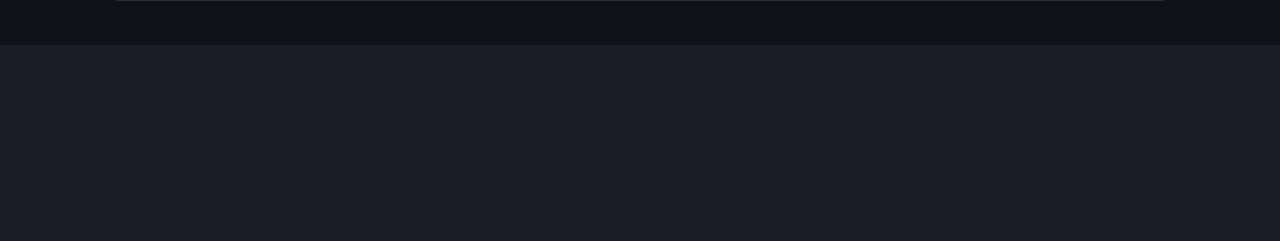
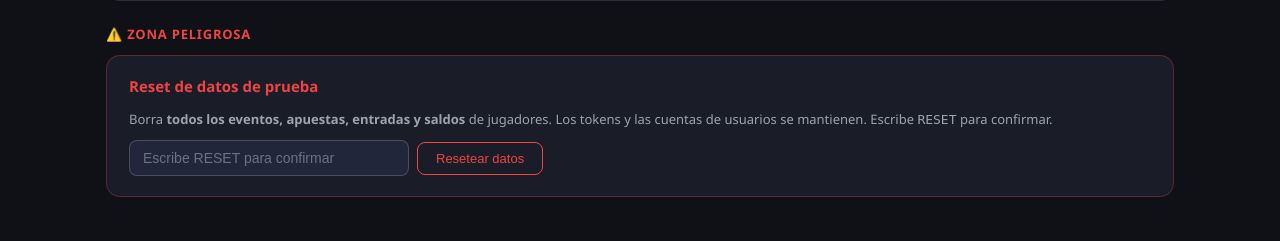
Before and after one commit to ElN3gro/betsport, a Flask app: page /admin in a window 1280 px wide. Shown: the part 1095-1336 px from the top of the page. Before the commit the page ends 1140 px from the top, so only its background shows below. Run offline with Flask 3, Linux system fonts and the light colour scheme; the visitor is signed in with stand-in values (Sample User, id 1); data comes from the database, SQL or seed files in the repository; data that the repository does not hold is empty.

Commit message:
fix: pixulazo1

```diff
--- a/app.py
+++ b/app.py
@@ -825,6 +825,32 @@ def update_entry_fee(eid):
     flash(f"Cuota de entrada actualizada a ${fee:,.0f}.","success")
     return redirect(url_for("admin_panel"))
 
+
+# ── ADMIN: RESET COMPLETO DE DATOS (mantiene admin y tokens) ─────────────────
+
+@app.route("/admin/reset_data", methods=["POST"])
+@login_required
+@admin_required
+def reset_data():
+    """Borra todos los eventos, apuestas, entradas y saldos de jugadores.
+    Útil para limpiar datos de prueba. Los tokens y el admin se mantienen."""
+    confirm = request.form.get("confirm", "")
+    if confirm != "RESET":
+        flash("Debes escribir RESET para confirmar.", "error")
+        return redirect(url_for("admin_panel"))
+    with get_db() as db:
+        db.execute("DELETE FROM events")
+        db.execute("DELETE FROM event_odds")
+        db.execute("DELETE FROM entries")
+        db.execute("DELETE FROM bets")
+        db.execute("DELETE FROM bet_requests")
+        db.execute("DELETE FROM cash_requests")
+        db.execute("DELETE FROM house_log")
+        db.execute("DELETE FROM field_players")
+        db.execute("UPDATE users SET balance=0.0 WHERE role='player'")
+    flash("Datos reseteados. Todos los eventos y apuestas fueron eliminados.", "success")
+    return redirect(url_for("admin_panel"))
+
 with app.app_context():
     init_db()
     # Migración: agregar odd_at_request a bet_requests si no existe
--- a/templates/admin.html
+++ b/templates/admin.html
@@ -468,4 +468,21 @@ function toggleOdds(sport) {
     </tbody>
   </table>
 </div>
+
+<!-- ── RESET DE DATOS ───────────────────────────────────────────── -->
+<div class="section-title" style="color:var(--red)">⚠️ Zona peligrosa</div>
+<div class="card" style="border-color:rgba(239,68,68,.3)">
+  <div class="card-title" style="color:var(--red)">Reset de datos de prueba</div>
+  <div style="font-size:13px;color:var(--text2);margin-bottom:12px">
+    Borra <strong>todos los eventos, apuestas, entradas y saldos</strong> de jugadores.
+    Los tokens y las cuentas de usuarios se mantienen. Escribe <code>RESET</code> para confirmar.
+  </div>
+  <form method="POST" action="{{ url_for('reset_data') }}"
+    onsubmit="return confirm('¿Seguro? Esto borra TODOS los eventos y apuestas.')">
+    <div class="inline-form">
+      <input type="text" name="confirm" placeholder="Escribe RESET para confirmar" style="max-width:280px">
+      <button type="submit" class="btn btn-danger">Resetear datos</button>
+    </div>
+  </form>
+</div>
 {% endblock %}
```
